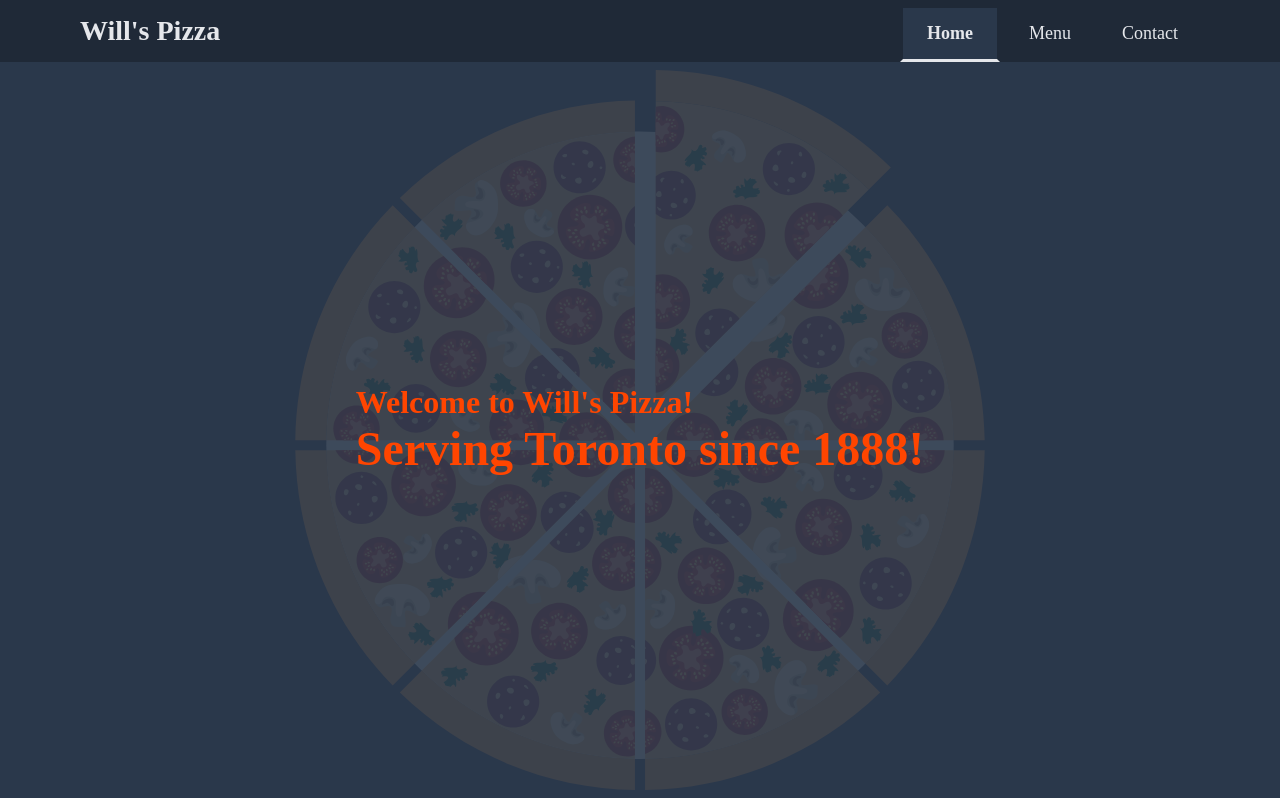
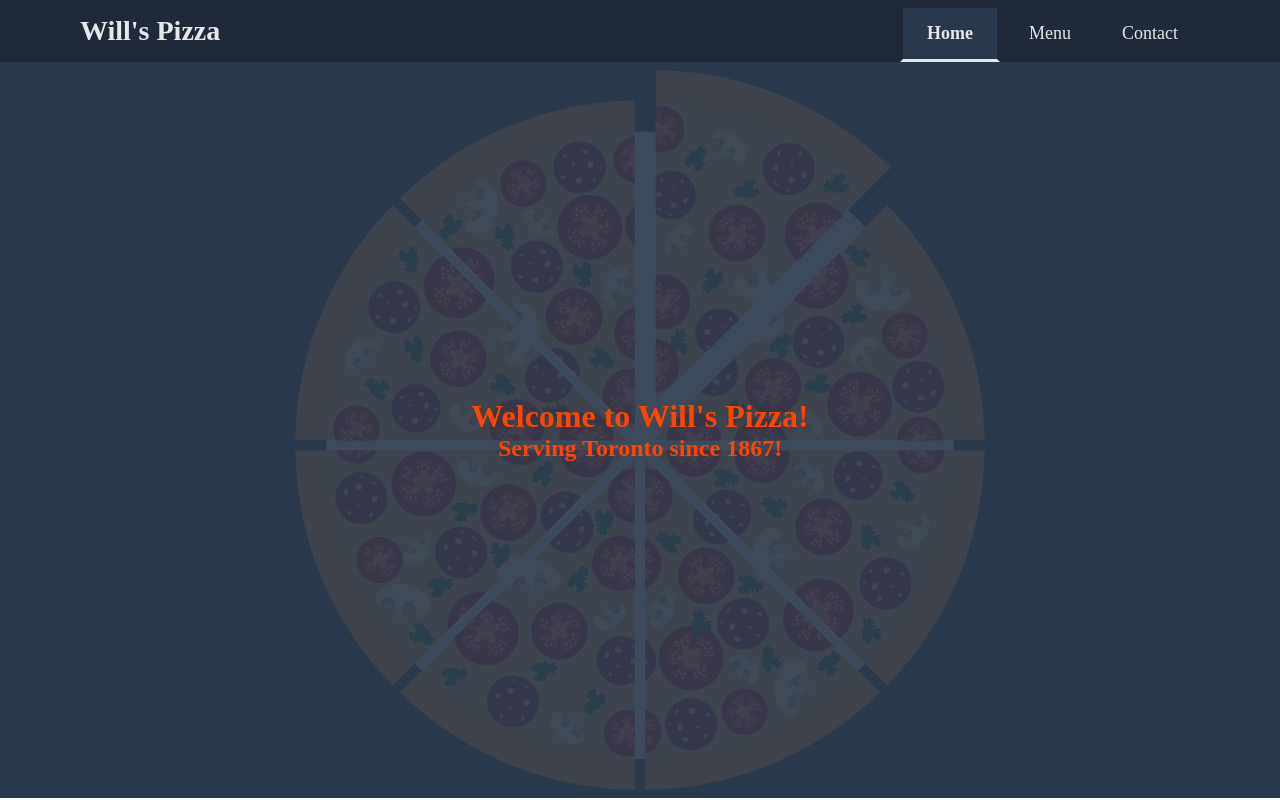
Before and after one commit to Wilson-Chu/Restaurant-Page, a website built with webpack: page dist/index.html in a window 1280 px wide. Built offline with nearby package versions, Linux system fonts and the light colour scheme.

Commit message:
add textBox div element to wrap all text content in Home tab

```diff
--- a/src/home.js
+++ b/src/home.js
@@ -15,11 +15,14 @@ export default function loadHome() {
     heroImg.alt = 'Pizza';
     background.appendChild(heroImg);
 
+    const textBox = document.createElement('div');
+    textBox.id = 'textBox';
+    background.appendChild(textBox);
     const h1 = document.createElement('h1');
     h1.textContent = "Welcome to Will's Pizza!";
-    background.appendChild(h1);
+    textBox.appendChild(h1);
 
     const h2 = document.createElement('h2');
-    h2.textContent = "Serving Toronto since 1888!";
-    h1.appendChild(h2);
+    h2.textContent = "Serving Toronto since 1867!";
+    textBox.appendChild(h2);
 }
--- a/src/styles/home.css
+++ b/src/styles/home.css
@@ -29,9 +29,10 @@
     position: relative;
 }
 
-h1 {
+#textBox {
     z-index: 1;
     position: absolute;
+    text-align: center;
 }
 
 #content {
```
Also changed, not shown: dist/main.js.
